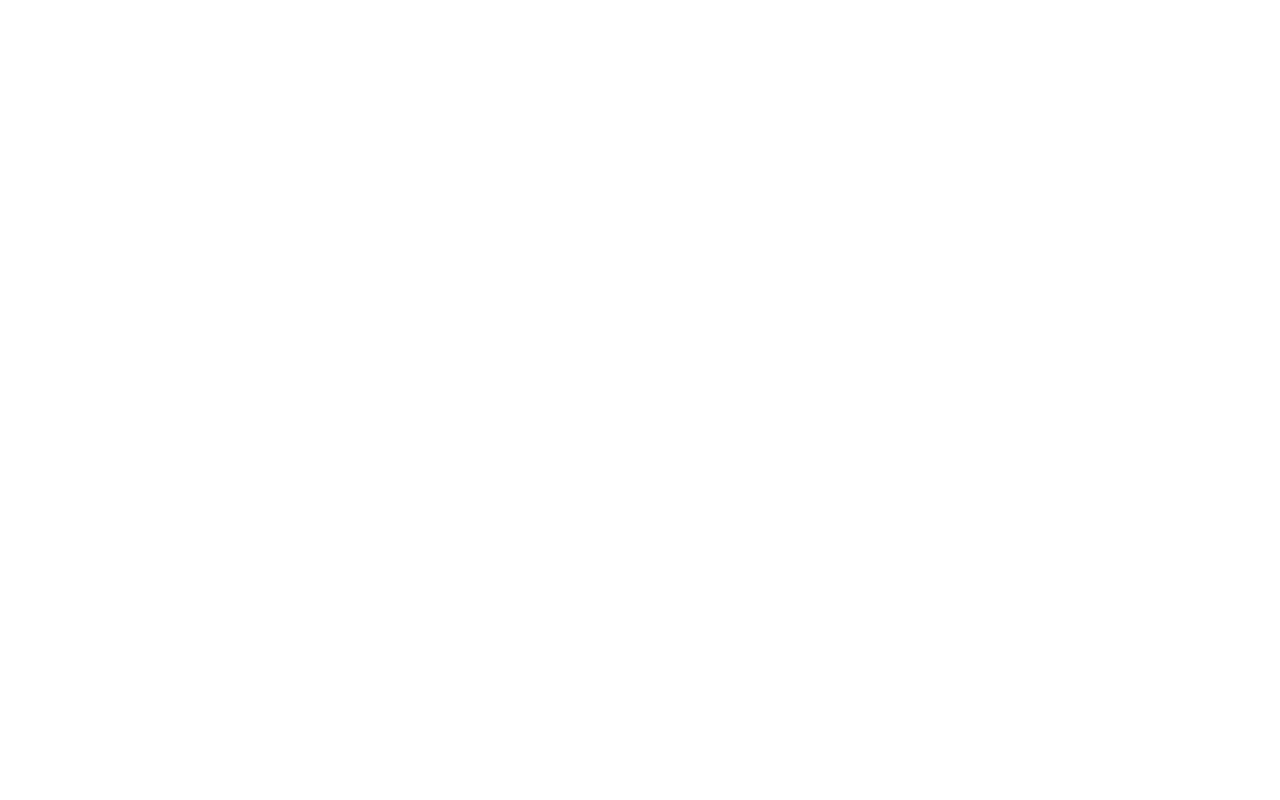
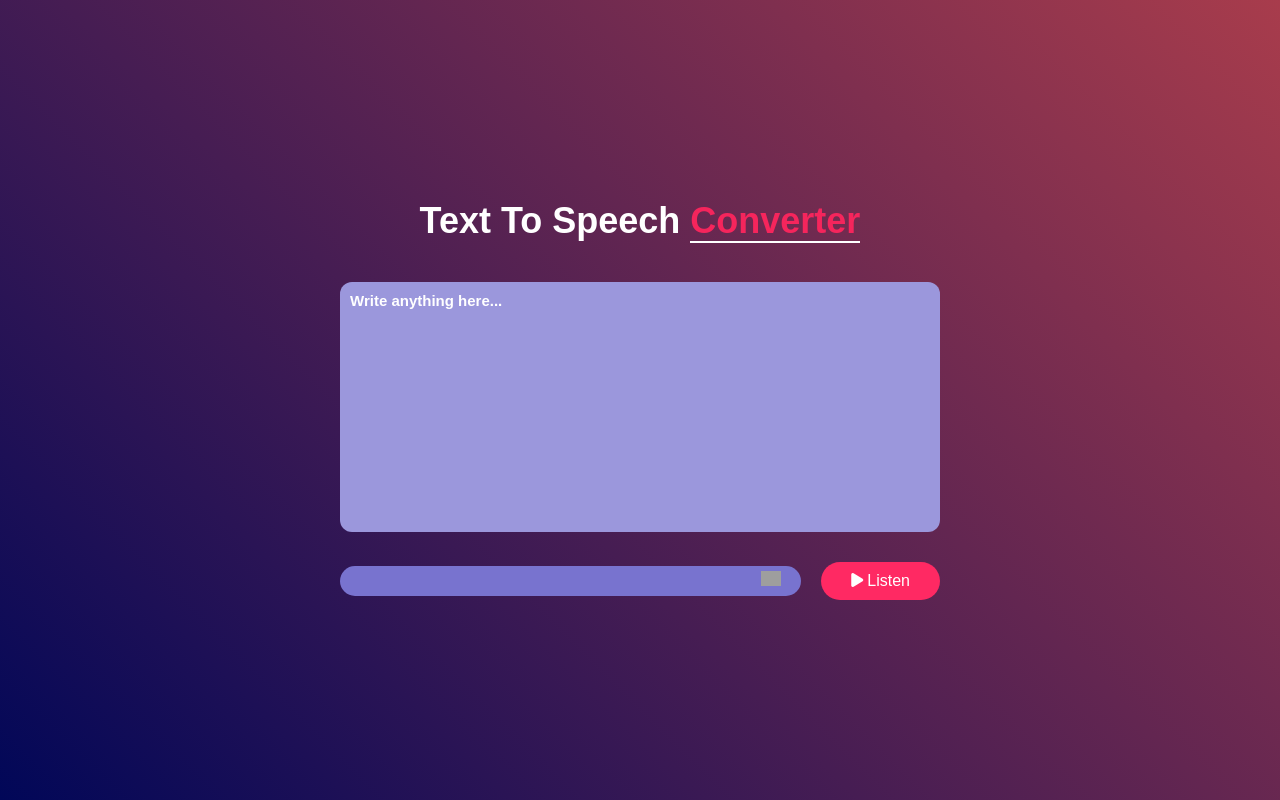
Before and after one commit to AkshitaGupta97/Js-Text-Speech-convertor, a plain HTML site: page index.html in a window 1280 px wide. Drawn offline with Linux system fonts and the light colour scheme; grey boxes are pictures that could not be loaded.

Commit message:
new change

```diff
--- a/index.html
+++ b/index.html
@@ -4,8 +4,52 @@
     <meta charset="UTF-8">
     <meta name="viewport" content="width=device-width, initial-scale=1.0">
     <title>Document</title>
+
+     <link rel="stylesheet" href="https://cdnjs.cloudflare.com/ajax/libs/font-awesome/6.7.2/css/all.min.css" integrity="sha512-Evv84Mr4kqVGRNSgIGL/F/aIDqQb7xQ2vcrdIwxfjThSH8CSR7PBEakCr51Ck+w+/U6swU2Im1vVX0SVk9ABhg==" crossorigin="anonymous" referrerpolicy="no-referrer" />
+
+    <link rel="stylesheet" href="style.css">
+
 </head>
 <body>
+    <div class="hero">
+        <h1>Text to speech <span id="convert">converter</span></h1>
+
+        <textarea name="text" id="text-area" placeholder="Write anything here..."></textarea>
+
+       <div class="row">
+            <select></select>
+            <button> <i class="fa-solid fa-play"></i> Listen</button>
+       </div>
+    </div>
+
+    <script>
+        let speech = new SpeechSynthesisUtterance();   // it is part of webApi, that is used to create an utterance - a piecie of text that you want to speak aloud.
+
+        let addVoice = [];
+
+        let voiceSelect = document.querySelector('select');
+
+        window.speechSynthesis.onvoiceschanged = () => {
+            addVoice = window.speechSynthesis.getVoices();
+            speech.voice = addVoice[0];
+
+            addVoice.forEach((voice, idx) => {
+                voiceSelect.options[idx] = new Option(voice.name, idx)
+            })
+        };
+
+        voiceSelect.addEventListener('change', () => {
+            speech.voice = addVoice[voiceSelect.value];
+        })
+
+        document.querySelector('button').addEventListener('click', () => {
+            speech.text = document.querySelector('textarea').value;
+
+            window.speechSynthesis.speak(speech);
+        })
+
+    </script>
+
 
 </body>
 </html>
--- a/style.css
+++ b/style.css
@@ -0,0 +1,84 @@
+* {
+    padding: 0;
+    margin: 0;
+    font-family: 'Poppins', sans-serif;
+    box-sizing: border-box;
+}
+
+.hero {
+    width: 100%;
+    min-height: 100vh;
+    background: linear-gradient(45deg, #010758, #a83c4c);
+    display: flex;
+    align-items: center;
+    justify-content: center;
+    flex-direction: column;
+    color: white;
+}
+.hero h1 {
+    font-size: 36px;
+    font-weight: 600;
+    text-transform: capitalize;
+    margin-bottom: 40px;
+}
+.hero #convert {
+    color: #f5255c;
+    border-bottom: 2px solid white;
+}
+textarea {
+    width: 600px;
+    height: 250px;
+    background: #9b97dc;
+    font-size: 15px;
+    color: white;
+    font-weight: 600;
+    border: 0;
+    outline: 0;
+    border-radius: 12px;
+    margin-bottom: 30px;
+    padding: 10px;
+    resize: none;
+}
+textarea::placeholder {
+    color: white;
+}
+.row {
+    width: 600px;
+    display: flex;
+    align-items: center;
+    gap: 20px;
+}
+button {
+    background-color: #ff2963;
+    color: white;
+    font-size: 16px;
+    padding: 10px 30px;
+    border-radius: 30px;
+    border: none;
+    outline: 0;
+    cursor: pointer;
+    display: flex;
+    gap: 4px;
+}
+
+select {
+    flex: 1;  /* share space equally*/
+    color: rgb(247, 204, 123);
+    background-color: #7873cf;
+    height: 30px;
+    appearance: none;  /* done this to hide the select tag*/
+    border: 0;
+    outline: 0;
+    padding: 0 20px;
+    border-radius: 30px;
+    background-image: url('https://img.icons8.com/?size=100&id=R52ioYgkCvz6&format=png&color=FFFFFF');
+    background-repeat: no-repeat;
+    background-position-x: calc(100% - 20px);
+    background-position-y: 5px;
+    background-size: 20px;
+    z-index: 2;
+}
+
+@media (width <= 720px){
+
+}
```
